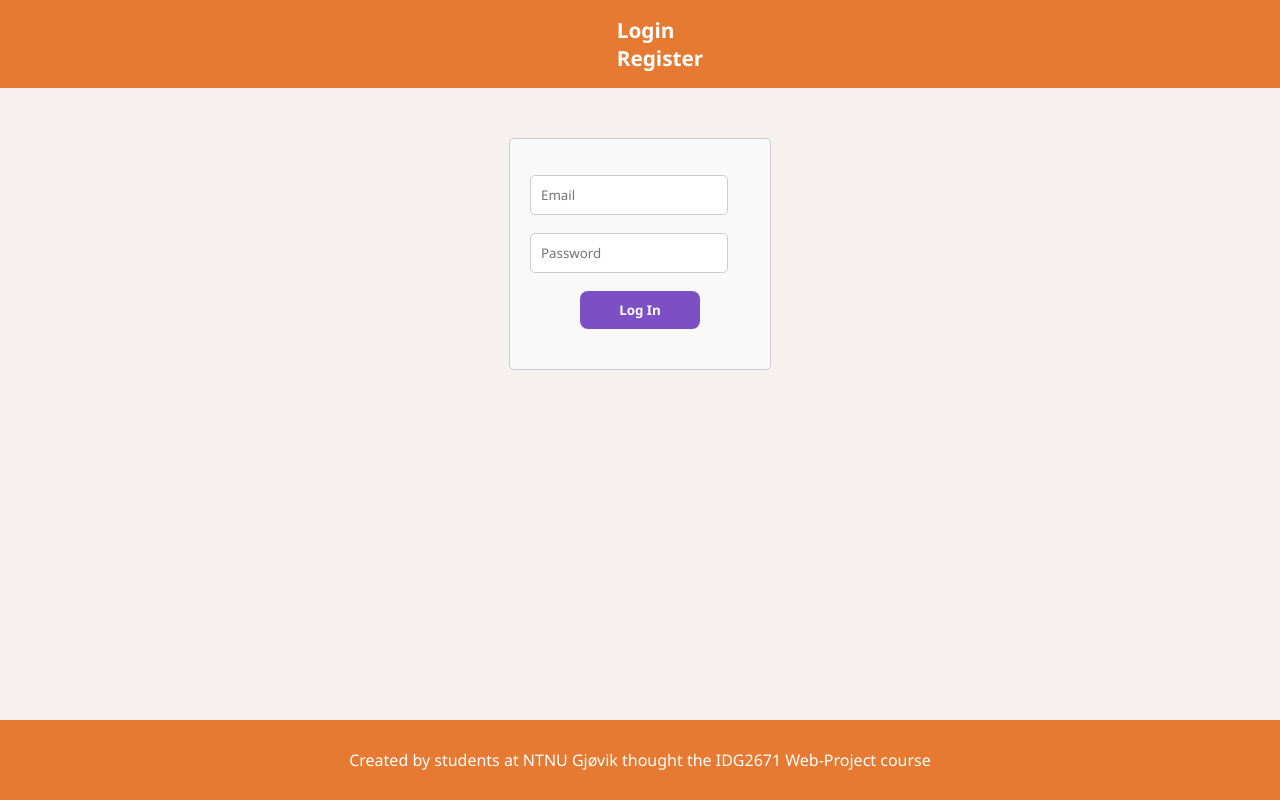
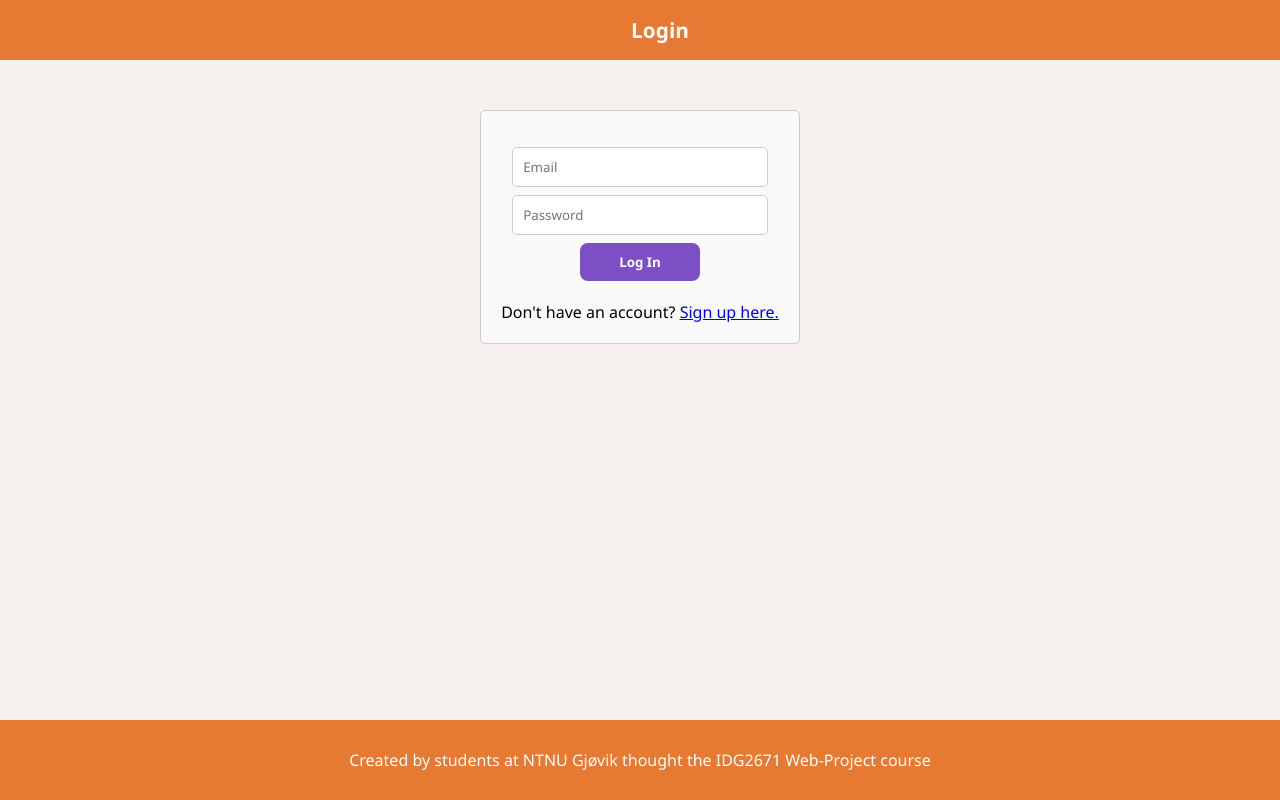
Before and after one commit to AndrChr0/Web-Prosjekt-Gruppe-2, a React (Vite) app in the folder front-end/: page /login in a window 1280 px wide. Built offline with nearby package versions, Linux system fonts and the light colour scheme.

Commit message:
sign up link & small css fix

```diff
--- a/front-end/src/components/Header/Header.jsx
+++ b/front-end/src/components/Header/Header.jsx
@@ -27,7 +27,6 @@
             <>
             <div className='login-register-links'>
                 <li><Link to="/login" className="nav-link">Login</Link></li>
-                <li><Link to="/register" className="nav-link">Register</Link></li>
               </div>
             </>
           )}
--- a/front-end/src/components/Login/Login.css
+++ b/front-end/src/components/Login/Login.css
@@ -8,10 +8,6 @@
   background-color: #f9f9f9;
 }
 
-.login-form {
-  display: flex;
-  flex-direction: column;
-}
 
 .login-input {
   margin-bottom: 10px;
@@ -20,6 +16,7 @@
   border-radius: 5px;
   width: calc(100% - 22px); /* Adjust width to fit within the container */
   height: 40px;
+  margin: 0 auto;
 }
 
 .login-button {
--- a/front-end/src/components/Login/loginComponent.jsx
+++ b/front-end/src/components/Login/loginComponent.jsx
@@ -1,7 +1,7 @@
-// Inside your LoginComponent.jsx
-import React, { useState } from "react";
+import React from "react";
 import axios from "axios";
-import { useNavigate } from "react-router-dom";
+import { useState } from 'react';
+import { useNavigate, Link } from "react-router-dom"; // Import Link from react-router-dom
 import { useAuth } from "../context/AuthContext"; // Adjust the path as needed
 import './Login.css';
 
@@ -59,6 +59,11 @@
         <button type="submit" className="login-button">Log In</button>
       </form>
       {loginError && <p className="error-message">{loginError}</p>}
+
+      {/* Register link */}
+      <p>
+        Don't have an account? <Link to="/register">Sign up here.</Link>
+      </p>
     </div>
   );
 };
--- a/front-end/src/components/Register/Register.css
+++ b/front-end/src/components/Register/Register.css
@@ -10,6 +10,7 @@
 .register-form {
   display: flex;
   flex-direction: column;
+  width: 263px;
 }
 
 .register-input {
```
